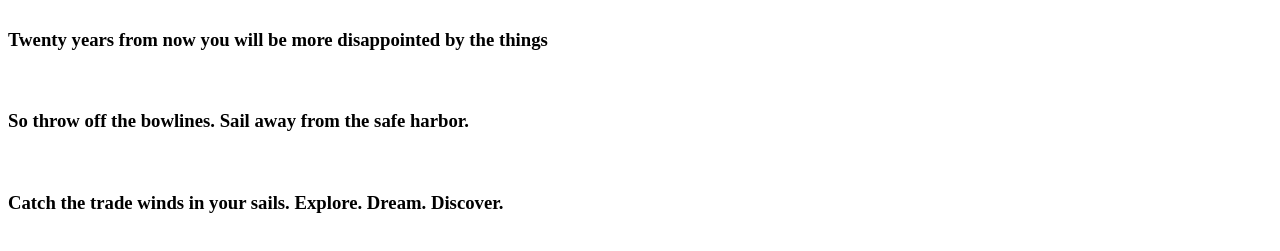
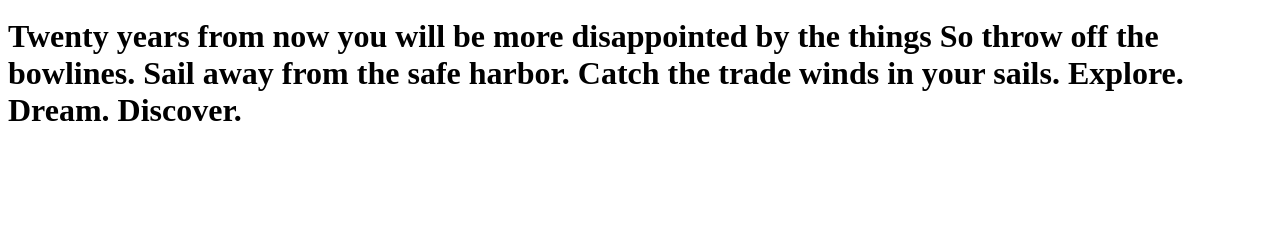
Before and after one commit to xsqsqqq/xsqsqqq.github.io, a plain HTML site: page index.html in a window 1280 px wide. Shown: the part 57-308 px from the top of the page. Drawn offline with Linux system fonts and the light colour scheme.

Commit message:
Update index.html

```diff
--- a/index.html
+++ b/index.html
@@ -3,9 +3,10 @@
   <title> 啊！你来了！ </title>
   </head>
    <body>
-    <p style="text-align:center;"><h1>To my dear 娟娟<h1></p>
-    <p style="text-align:center"><h3>Twenty years from now you will be more disappointed by the things<h3><br></p>
-    <p style="text-align:center"><h3>So throw off the bowlines. Sail away from the safe harbor. <h3><br></p>
-    <p style="text-align:center"><h3>Catch the trade winds in your sails. Explore. Dream. Discover.<h3><br></p>
-         </body>
+    <p style="text-align:center;"><h1>To my dear 娟娟<h1>
+    Twenty years from now you will be more disappointed by the things
+    So throw off the bowlines. Sail away from the safe harbor.
+    Catch the trade winds in your sails. Explore. Dream. Discover.
+    </p>
+    </body>
 </html>
```
